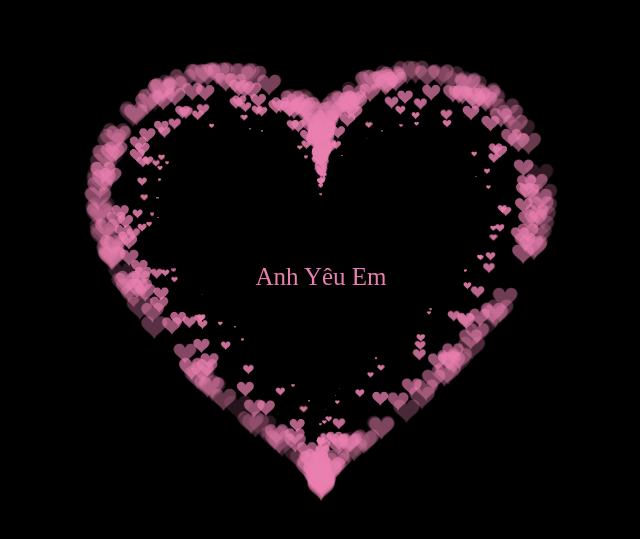
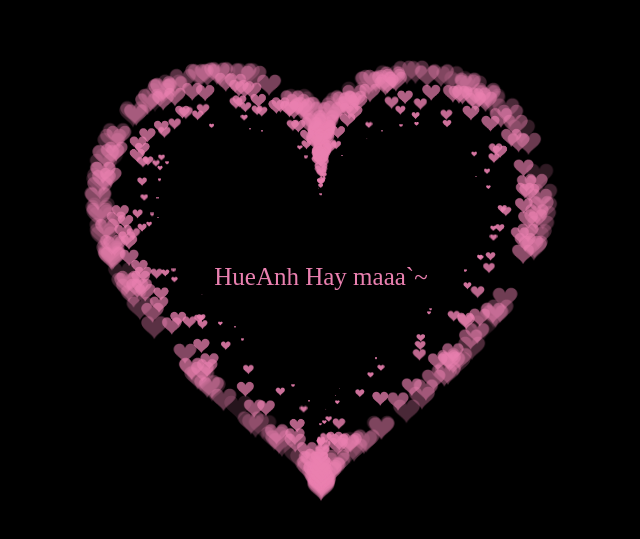
Before and after one commit to akhoa266/ichickenn, a plain HTML site: page heartname.html in a window 1280 px wide. Shown: the part 123-662 px from the top of the page, without its empty margins (319-959 px from the left). Drawn offline with Linux system fonts and the light colour scheme.

Commit message:
Update heartname.html

```diff
--- a/heartname.html
+++ b/heartname.html
@@ -536,7 +536,7 @@ var ParticlePool = (function() {
 
         margin-bottom: 5px;
 
-        text-align: center;">Anh Yêu Em</div>
+        text-align: center;">HueAnh Hay maaa`~</div>
  </BODY>
 
 </HTML>
```
